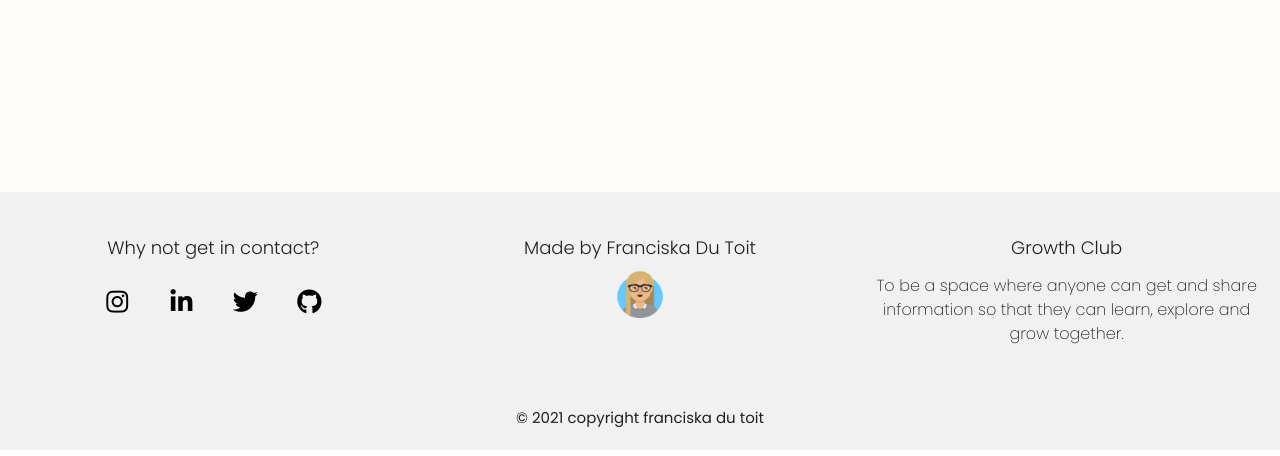
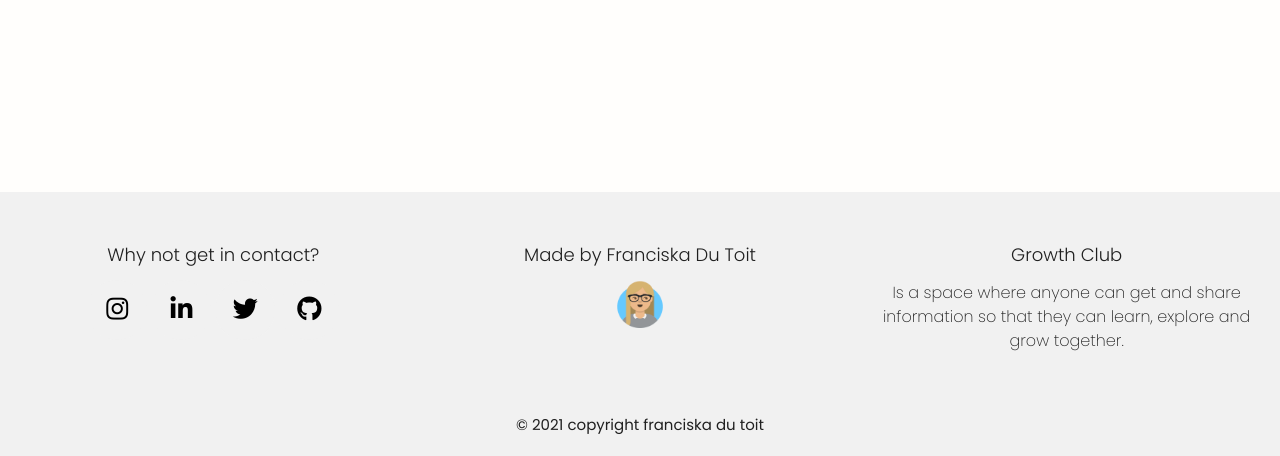
Before and after one commit to Code-Institute-Submissions/the-growth-club, a Flask app: page /add_category in a window 1280 px wide. Shown: the part 807-1263 px from the top of the page. Run offline with Flask 2, Linux system fonts and the light colour scheme; some libraries are stand-ins or nearby versions.

Commit message:
Clean up code and change footer heading tags for accessibility in base.html

```diff
--- a/templates/base.html
+++ b/templates/base.html
@@ -5,7 +5,7 @@
     <meta http-equiv="X-UA-Compatible" content="IE=edge">
     <meta name="viewport" content="width=device-width, initial-scale=1.0">
     <meta name="description" content="Platform where people can view and share information on UX & UI Design, Software Development and Technology">
-    <meta name="keywords" content="UX Design, UI Design, Coding, Software Development, Technology, Resources">
+    <meta name="keywords" content="UX Design, UI Design, Coding, Software Development, Technology, Resources, GrowthClub, The Growth Club">
     <title>The Growth Club | Explore, Learn, Share & Grow together</title>
     <!-- Favicon -->
     <link rel="shortcut icon" type="image/png" href="/static/images/favicon.png">
@@ -94,7 +94,7 @@
     <div class="container footer-container">
       <div class="row footer-row">
         <div class="col l4 s12 center-align">
-          <h5 class="footer-h">Why not get in contact?</h5>
+          <h4 class="footer-h">Why not get in contact?</h4>
           <ul class="list-inline social-links">
             <li>
               <a target="_blank" href="https://www.instagram.com/designed.byfranciska/" rel="noopener noreferrer" aria-hidden="false">
@@ -123,12 +123,12 @@
           </ul>
         </div>
         <div class="col l4 s12 center-align">
-          <h5 class="footer-h">Made by Franciska Du Toit</h5>
+          <h4 class="footer-h">Made by Franciska Du Toit</h4>
           <img src="/static/images/franciska.png" alt="franciska du toit avatar" class="footer-img ">
         </div>
         <div class="col l4 s12 center-align">
-          <h5 class="footer-h">Growth Club</h5>
-          <p class="footer-p">To be a space where anyone can get and share information so that they can learn,
+          <h4 class="footer-h">Growth Club</h4>
+          <p class="footer-p">Is a space where anyone can get and share information so that they can learn,
             explore and grow together.</p>
         </div>
       </div>
@@ -138,7 +138,7 @@
     </div>
   </footer>
     <!-- jQuery -->
-    <script src="https://code.jquery.com/jquery-3.6.0.min.js"         integrity="sha256-/xUj+3OJU5yExlq6GSYGSHk7tPXikynS7ogEvDej/m4=" crossorigin="anonymous"></script>
+    <script src="https://code.jquery.com/jquery-3.6.0.min.js" integrity="sha256-/xUj+3OJU5yExlq6GSYGSHk7tPXikynS7ogEvDej/m4=" crossorigin="anonymous"></script>
     <!-- Materialize Script-->
     <script src="https://cdnjs.cloudflare.com/ajax/libs/materialize/1.0.0/js/materialize.min.js"></script>
     <!-- Custom Scripts -->
```
